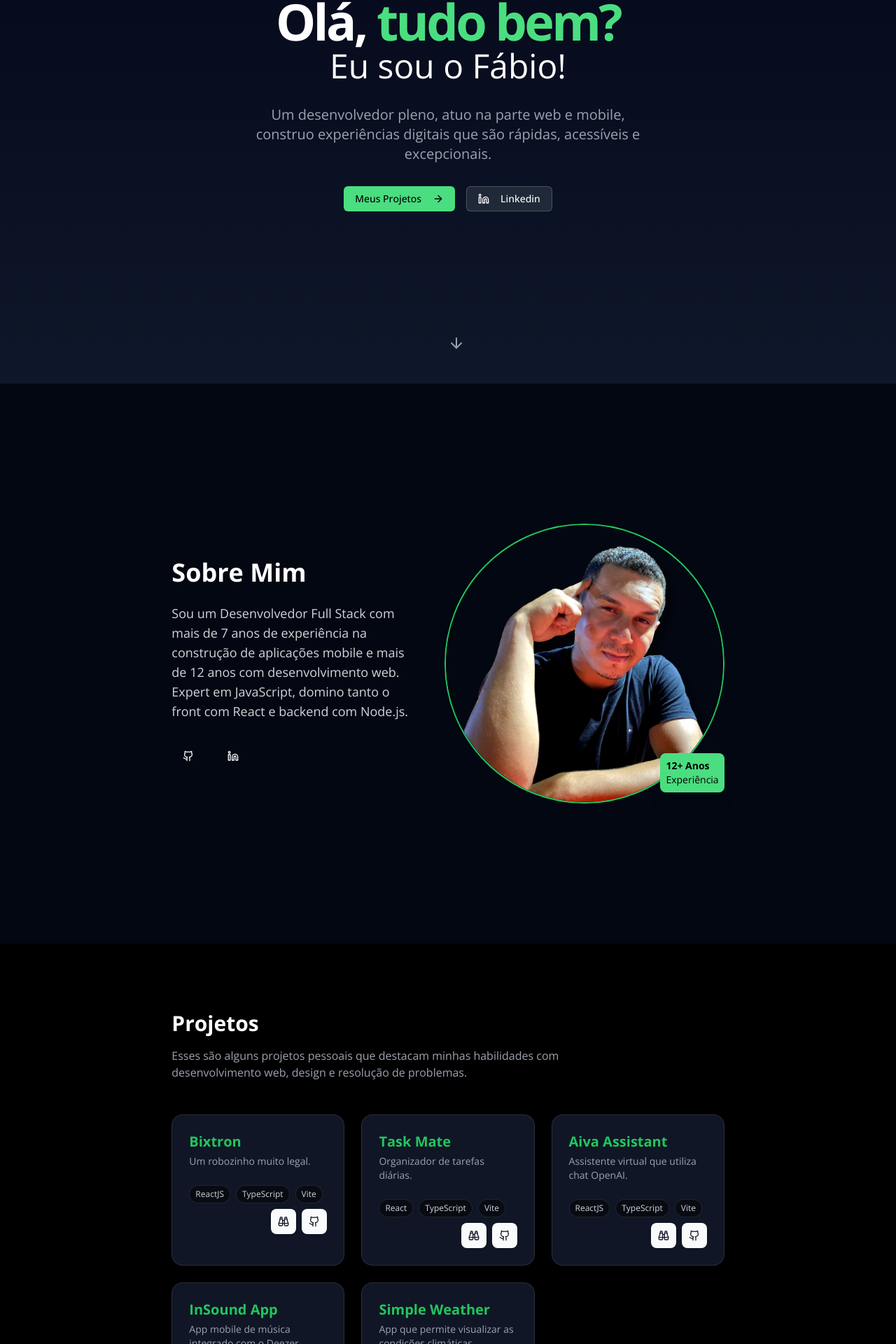
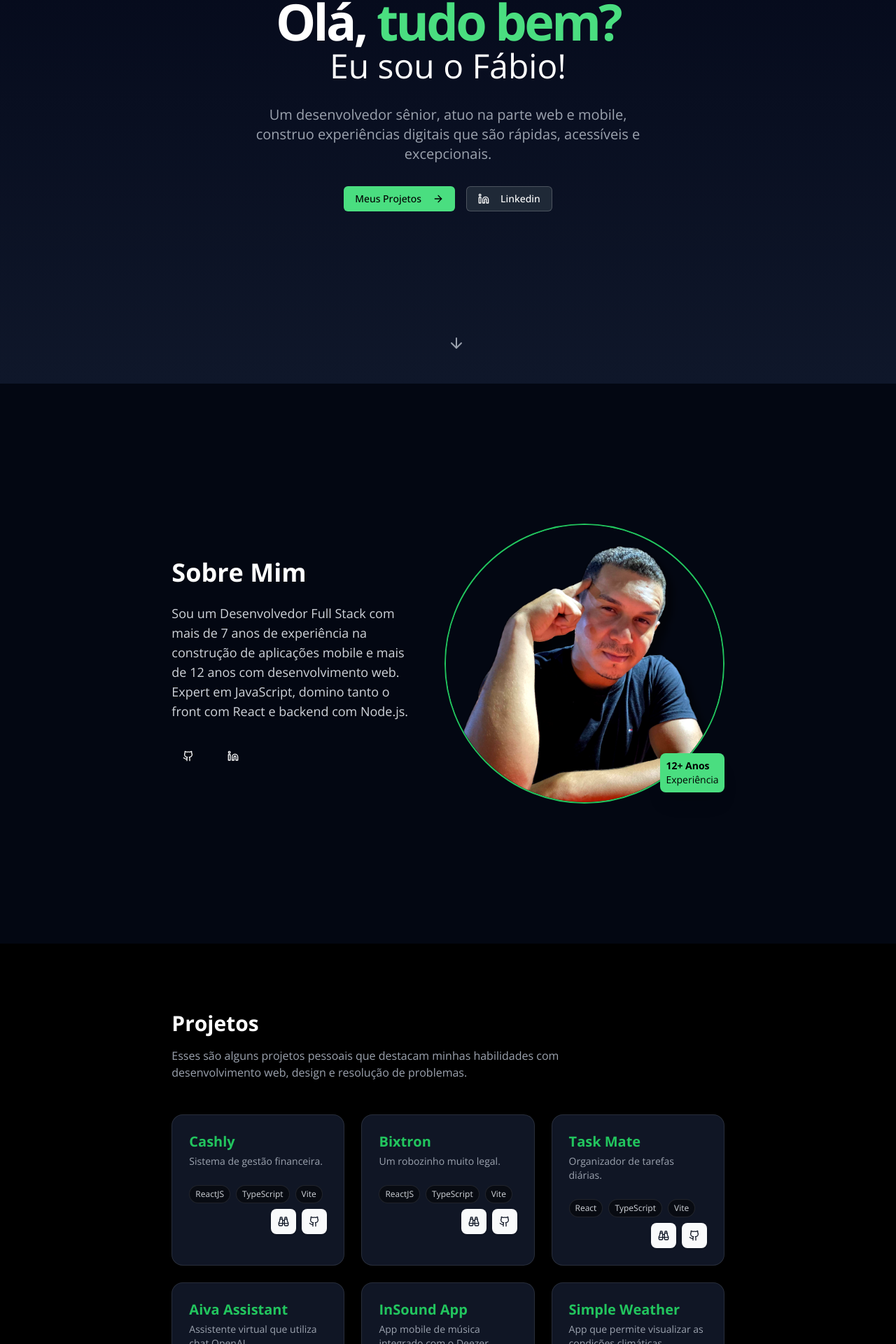
Before and after one commit to fabi0dev/portfolio-v2, a React (Vite) app: page / in a window 1280 px wide. Shown: the part 252-2172 px from the top of the page at 70% size. Built offline with nearby package versions, Linux system fonts and the light colour scheme.

Commit message:
add cashly in projects fix hero section

```diff
--- a/src/data/Projects.ts
+++ b/src/data/Projects.ts
@@ -1,4 +1,14 @@
 export const PROJECTS = [
+  {
+    title: "Cashly",
+    description: "Sistema de gestão financeira.",
+    tags: ["ReactJS", "TypeScript", "Vite"],
+    image: "ReactJS",
+    link: {
+      github: "https://github.com/fabi0dev/cashly",
+      deploy: "https://cashly-app.vercel.app/login",
+    },
+  },
   {
     title: "Bixtron",
     description: "Um robozinho muito legal.",
--- a/src/modules/public/Home/components/HeroSection/index.tsx
+++ b/src/modules/public/Home/components/HeroSection/index.tsx
@@ -28,7 +28,7 @@ export default function HeroSection() {
           </h1>
           <h2 className="text-4xl md:text-5xl mb-8">Eu sou o Fábio!</h2>
           <p className="text-xl text-gray-600 dark:text-gray-400 mb-8 max-w-xl mx-auto">
-            Um desenvolvedor pleno, atuo na parte web e mobile, construo
+            Um desenvolvedor sênior, atuo na parte web e mobile, construo
             experiências digitais que são rápidas, acessíveis e excepcionais.
           </p>
           <div className="flex flex-wrap gap-4 justify-center">
```
